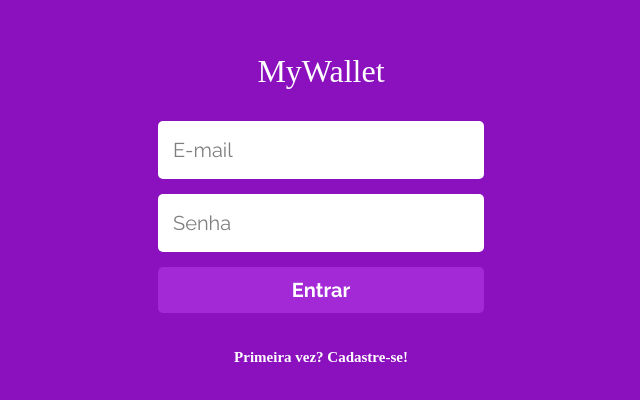
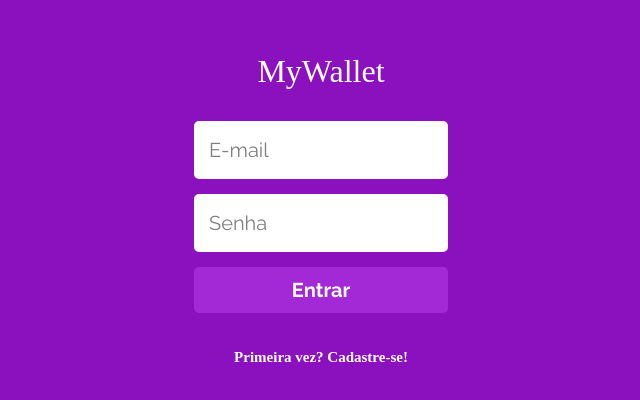
Before and after one commit to lucasborges24/mywallet-front, a React (Create React App) app: page /login in a window 1280 px wide. Shown: the part 194-594 px from the top of the page, without its empty margins (319-959 px from the left). Built offline with nearby package versions, Linux system fonts and the light colour scheme; a web font is replaced by a local one.

Commit message:
fix: fix entrada/saida layout center div

```diff
--- a/src/entrada/Entrada.js
+++ b/src/entrada/Entrada.js
@@ -91,16 +91,18 @@ function Entrada() {
 }
 
 const EntradaStyle = styled.div`
+    width: auto;
+    /* height: 50%; */
+    margin: 25px;
     display: flex;
     flex-direction: column;
+    align-items: center;
     justify-content: center;
-    align-items: center;
-    margin: 25px;
-
 `
 
 const InputStyle = styled(CurrencyInput)`
-    width: 326px;
+    max-width: 326px;
+    width: 100%;
     height: 58px;
     background: #FFFFFF;
     border-radius: 5px;
@@ -123,7 +125,11 @@ const InputStyle = styled(CurrencyInput)`
 `
 
 const Form = styled.form`
-
+   width: 100%;
+   display: flex;
+   justify-content: center;
+   align-items: center;
+   flex-direction: column;
 `
 
 export default Entrada
--- a/src/saida/Saida.js
+++ b/src/saida/Saida.js
@@ -93,15 +93,17 @@ function Saida() {
 }
 
 const SaidaStyle = styled.div`
+    width: auto;
+    margin: 25px;
     display: flex;
     flex-direction: column;
+    align-items: center;
     justify-content: center;
-    align-items: center;
-    margin: 25px;
 `
 
 const InputStyle = styled(CurrencyInput)`
-    width: 326px;
+    max-width: 326px;
+    width: 100%;
     height: 58px;
     background: #FFFFFF;
     border-radius: 5px;
@@ -124,7 +126,11 @@ const InputStyle = styled(CurrencyInput)`
 `
 
 const Form = styled.form`
-
+   width: 100%;
+   display: flex;
+   justify-content: center;
+   align-items: center;
+   flex-direction: column;
 `
 
 export default Saida
--- a/src/shared/Button.js
+++ b/src/shared/Button.js
@@ -15,7 +15,8 @@ const ButtonStyle = styled.button`
     justify-content: center;
     align-items: center;
 
-    width: 326px;
+    max-width: 326px;
+    width: 100%;
     height: 46px;
     background: #A328D6;
     border-radius: 5px;
--- a/src/shared/Header.js
+++ b/src/shared/Header.js
@@ -9,6 +9,7 @@ function Header ({children, margin}) {
 }
 
 const HeaderStyled = styled.header`
+    max-width: 326px;
     width: 100%;
     font-weight: 700;
     font-size: 26px;
--- a/src/shared/Input.js
+++ b/src/shared/Input.js
@@ -20,7 +20,8 @@ function Input({
 }
 
 const InputStyle = styled.input`
-    width: 326px;
+    max-width: 326px;
+    width: 100%;
     height: 58px;
     background: #FFFFFF;
     border-radius: 5px;
```
